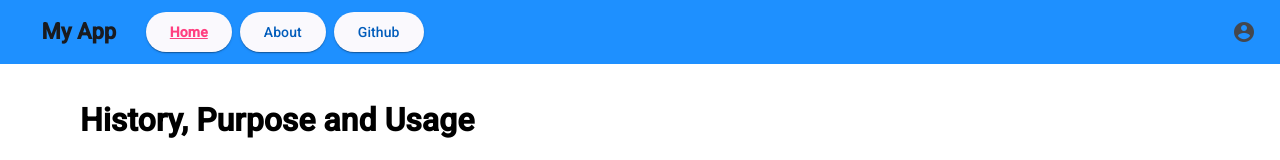
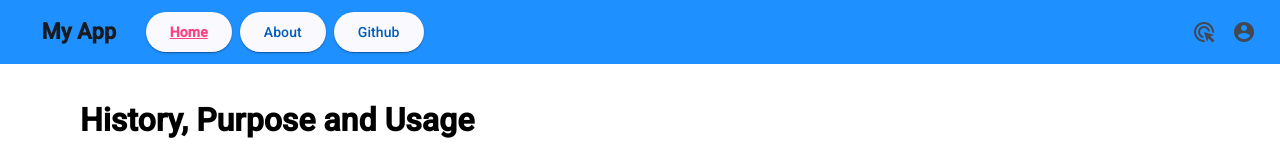
Before and after one commit to msgsummercamp/AdrianSofariu, an Angular app in the folder FELearning/my-app/: page /home in a window 1280 px wide. Shown: the top 160 px of the page. Built offline with nearby package versions, Linux system fonts and the light colour scheme.

Commit message:
refactor: added login route in navbar and new button to toggle auth status

```diff
--- a/FELearning/my-app/src/app/app.component.html
+++ b/FELearning/my-app/src/app/app.component.html
@@ -14,7 +14,15 @@
         >
       </div>
       <div class="right-section">
-        <button mat-icon-button aria-label="Profile" (click)="mockLogin()">
+        <button mat-icon-button aria-label="TryMe" (click)="mockLogin()">
+          <mat-icon>ads_click</mat-icon>
+        </button>
+        <button
+          mat-icon-button
+          aria-label="Profile"
+          routerLink="/login"
+          routerLinkActive="active"
+        >
           <mat-icon>account_circle</mat-icon>
         </button>
       </div>
--- a/FELearning/my-app/src/app/app.component.scss
+++ b/FELearning/my-app/src/app/app.component.scss
@@ -57,6 +57,7 @@ main {
 
 .active {
   font-weight: bold;
-  color: #ff4081 !important;
+  --mdc-protected-button-label-text-color: #ff4081;
+  color: #ff4081;
   text-decoration: underline;
 }
```
Also changed, not shown: FELearning/my-app/src/app/app.component.ts (+7 -7 lines).
